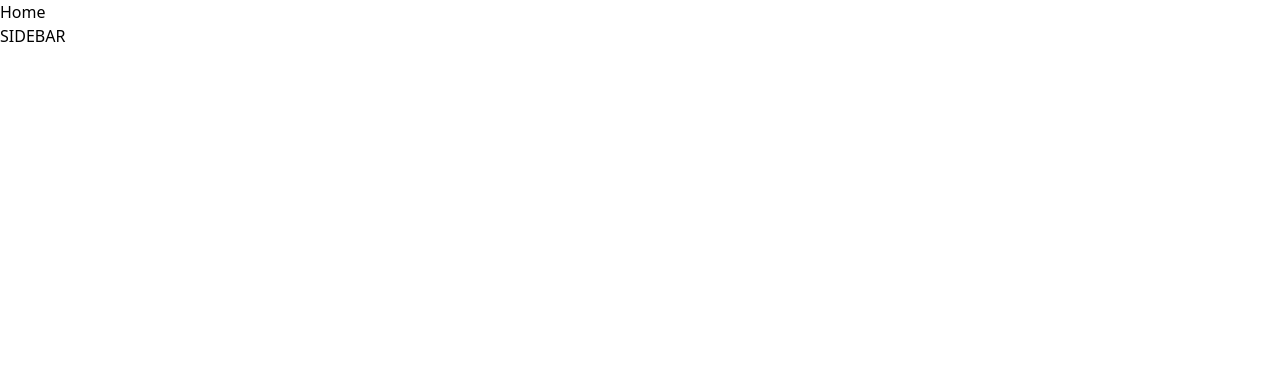
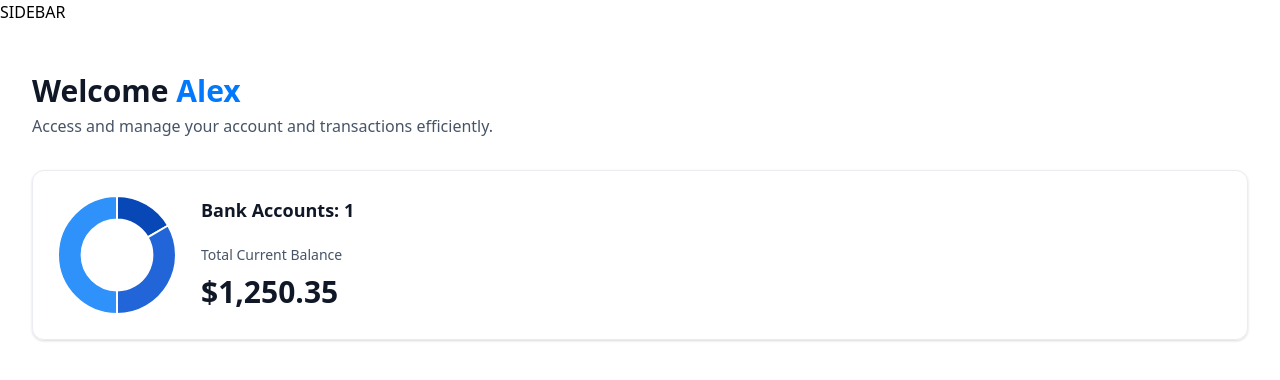
Before and after one commit to ASkachko/banking-tutorial, a Next.js app: page / in a window 1280 px wide. Shown: the top 380 px of the page. Built offline with nearby package versions, Linux system fonts and the light colour scheme.

Commit message:
finished the money count up

```diff
--- a/app/(auth)/sign-up/page.tsx
+++ b/app/(auth)/sign-up/page.tsx
@@ -0,0 +1,9 @@
+import React from 'react'
+
+function SignUp() {
+  return (
+    <div>SignUp</div>
+  )
+}
+
+export default SignUp
--- a/app/(root)/layout.tsx
+++ b/app/(root)/layout.tsx
@@ -5,8 +5,8 @@
 }>) {
   return (
     <main>
-        {children}
       SIDEBAR
-</main>
+      {children}
+    </main>
   );
 }
--- a/app/(root)/page.tsx
+++ b/app/(root)/page.tsx
@@ -1,7 +1,29 @@
 import React from "react";
+import HeaderBox from "@/components/HeaderBox";
+import TotalBalanceBox from "@/components/TotalBalanceBox";
 
 function Home() {
-  return <div>Home</div>;
+  const loggedIn = { firstName: "Alex" };
+
+  return (
+    <section className="home">
+      <div className="home-content">
+        <header className="home-header">
+          <HeaderBox
+            type="greeting"
+            title="Welcome"
+            user={loggedIn?.firstName || "Guest"}
+            subtext="Access and manage your account and transactions efficiently."
+          />
+          <TotalBalanceBox
+accounts={[]}
+            totalBanks={1}
+            totalCurrentBalance={1250.35}
+          />
+        </header>
+      </div>
+    </section>
+  );
 }
 
 export default Home;
--- a/app/globals.css
+++ b/app/globals.css
@@ -15,9 +15,12 @@
 
 /* Hide scrollbar for IE, Edge and Firefox */
 .no-scrollbar {
-  -ms-overflow-style: none; /* IE and Edge */
-  scrollbar-width: none; /* Firefox */
+  -ms-overflow-style: none;
+  /* IE and Edge */
+  scrollbar-width: none;
+  /* Firefox */
 }
+
 .glassmorphism {
   background: rgba(255, 255, 255, 0.25);
   backdrop-filter: blur(4px);
@@ -193,7 +196,7 @@
 
   /* My Banks */
   .transactions {
-    @apply flex max-h-screen w-full flex-col gap-8 overflow-y-scroll bg-gray-25 p-8 xl:py-12;
+    @apply flex max-h-screen w-full flex-col gap-8 overflow-y-scroll p-8 xl:py-12 bg-gray-25;
   }
 
   .transactions-header {
@@ -205,7 +208,7 @@
   }
 
   .transactions-account-balance {
-    @apply flex-center flex-col  gap-2 rounded-md bg-blue-25/20 px-4 py-2 text-white;
+    @apply flex-center flex-col gap-2 rounded-md bg-blue-25/20 px-4 py-2 text-white;
   }
 
   .header-box {
@@ -365,7 +368,7 @@
 
   /* Sidebar */
   .sidebar {
-    @apply sticky left-0 top-0 flex h-screen w-fit flex-col  justify-between border-r border-gray-200 bg-white pt-8 text-white max-md:hidden sm:p-4 xl:p-6 2xl:w-[355px];
+    @apply sticky left-0 top-0 flex h-screen w-fit flex-col justify-between border-r border-gray-200 bg-white pt-8 text-white max-md:hidden sm:p-4 xl:p-6 2xl:w-[355px];
   }
 
   .sidebar-logo {
--- /dev/null
+++ b/components/AnimatedCounter.tsx
@@ -0,0 +1,20 @@
+"use client";
+
+import React from "react";
+import CountUp from "react-countup";
+
+function AnimatedCounter({ amount }: { amount: number }) {
+  return (
+    <div className="w-full">
+      <CountUp
+        decimal="."
+        duration={2.75}
+        decimals={2}
+        prefix="$"
+        end={amount}
+      />{" "}
+    </div>
+  );
+}
+
+export default AnimatedCounter;
--- /dev/null
+++ b/components/DoughnutChart.tsx
@@ -0,0 +1,30 @@
+"use client";
+
+import { Chart as ChartJS, ArcElement, Tooltip, Legend } from "chart.js";
+import { Doughnut } from "react-chartjs-2";
+
+ChartJS.register(ArcElement, Tooltip, Legend);
+
+function DoughnutChart({ accounts }: DoughnutChartProps) {
+  const data = {
+    datasets: [
+      {
+        label: "Banks",
+        data: [1250, 2500, 3750],
+        backgroundColor: ["#0747b6", "#2265d8", "#2f91fa"],
+      },
+    ],
+    labels: ["Bank 1", "Bank 2", "Bank 3"],
+  };
+
+  return <Doughnut data={data} options={{
+    cutout: "60%",
+    plugins: {
+      legend: {
+        display: false,
+      },
+    }
+  }} />;
+}
+
+export default DoughnutChart;
--- /dev/null
+++ b/components/HeaderBox.tsx
@@ -0,0 +1,17 @@
+import React from "react";
+
+function HeaderBox({ type = "title", title, subtext, user }: HeaderBoxProps) {
+  return (
+    <div className="header-box">
+      <h1 className="header-box-title">
+        {title}
+        {type === "greeting" && (
+          <span className="text-bankGradient">&nbsp;{user}</span>
+        )}
+      </h1>
+      <p className="header-box-subtext">{subtext}</p>
+    </div>
+  );
+}
+
+export default HeaderBox;
--- /dev/null
+++ b/components/TotalBalanceBox.tsx
@@ -0,0 +1,29 @@
+import { formatAmount } from "@/lib/utils";
+import AnimatedCounter from "@/components/AnimatedCounter";
+import React from "react";
+import DoughnutChart from "@/components/DoughnutChart";
+
+function TotalBalanceBox({
+  accounts = [],
+  totalBanks,
+  totalCurrentBalance,
+}: TotlaBalanceBoxProps) {
+  return (
+    <section className="total-balance">
+      <div className="total-balance-chart">
+        <DoughnutChart accounts={accounts} />
+      </div>
+      <div className="flex flex-col gap-6">
+        <h2 className="header-2">Bank Accounts: {totalBanks}</h2>
+        <div className="flex flex-col  gap-2">
+          <p className="total-balance-label">Total Current Balance</p>
+          <div className="total-balance-amount flex-center gap-2">
+            <AnimatedCounter amount={totalCurrentBalance} />
+          </div>
+        </div>
+      </div>
+    </section>
+  );
+}
+
+export default TotalBalanceBox;
--- a/package.json
+++ b/package.json
@@ -10,11 +10,15 @@
   },
   "dependencies": {
     "@radix-ui/react-slot": "^1.0.2",
+    "chart.js": "^4.4.2",
     "class-variance-authority": "^0.7.0",
     "clsx": "^2.1.1",
     "lucide-react": "^0.378.0",
     "next": "14.2.3",
+    "query-string": "^9.0.0",
     "react": "^18",
+    "react-chartjs-2": "^5.2.0",
+    "react-countup": "^6.5.3",
     "react-dom": "^18",
     "tailwind-merge": "^2.3.0",
     "tailwindcss-animate": "^1.0.7"
```
Also changed, not shown: 1 other file (tests, documents, lock files or other folders).
